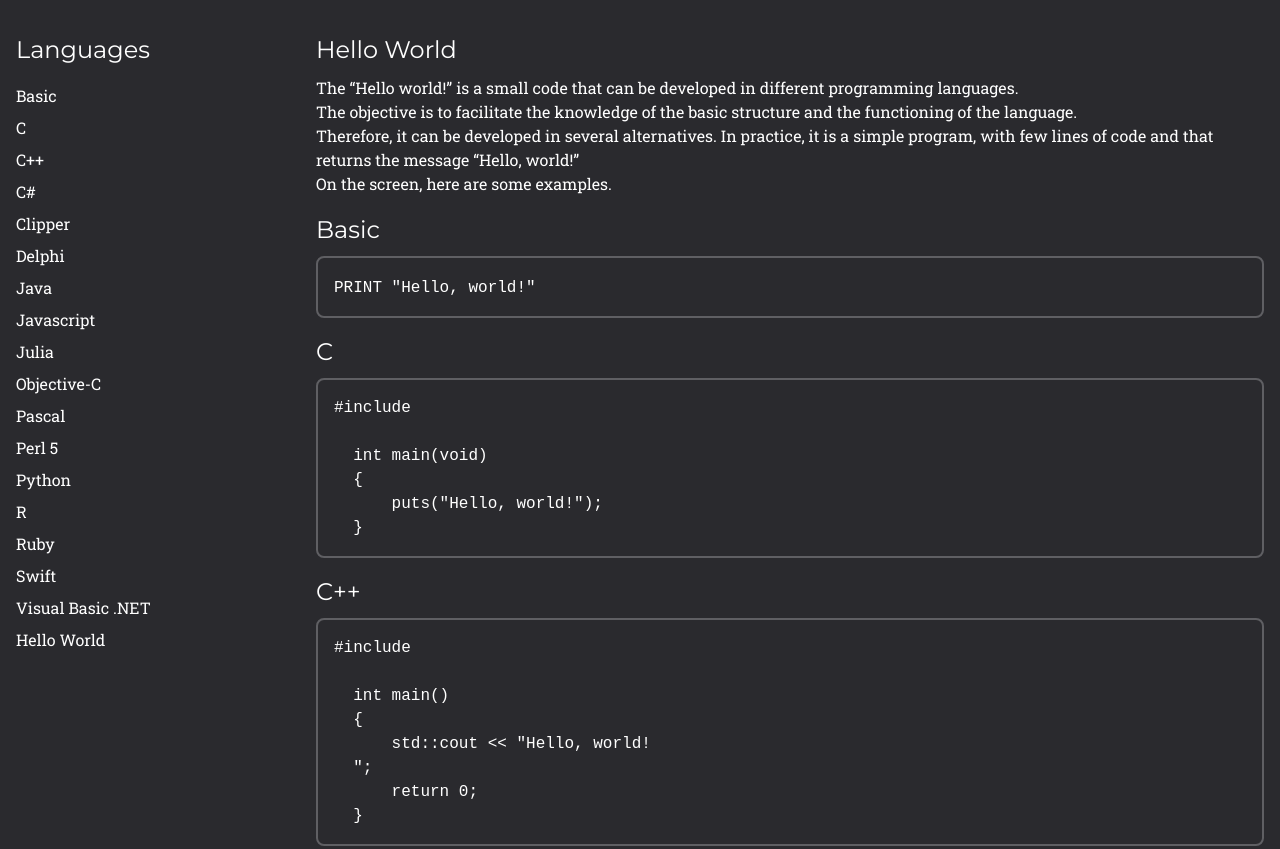
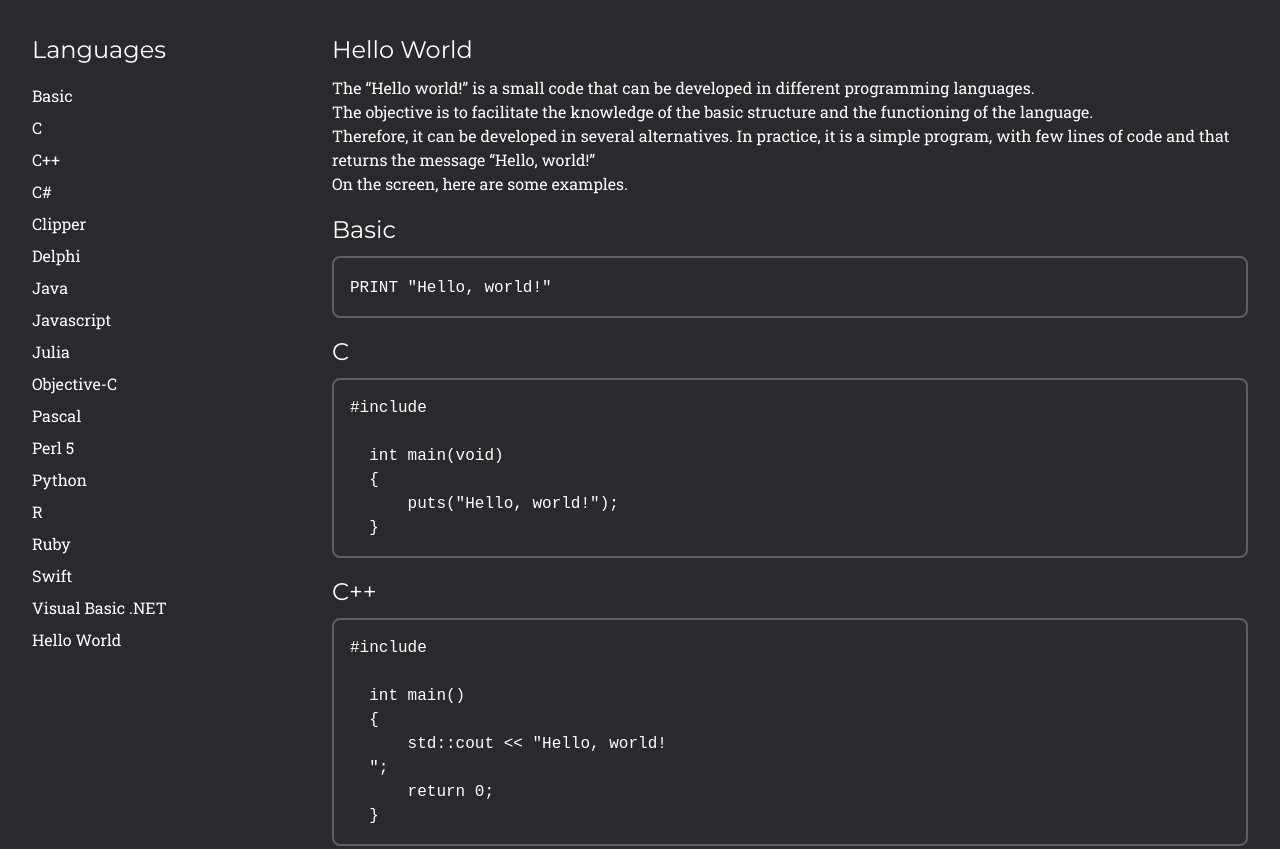
Before and after one commit to AndrewCrescencio/HelloWorld-TechnicalDocumentationPage, a plain HTML site: page index.html in a window 1280 px wide. Shown: the top 849 px of the page. Drawn offline with Linux system fonts and the light colour scheme.

Commit message:
Update style.css

```diff
--- a/style.css
+++ b/style.css
@@ -24,7 +24,7 @@ header {
 
 .navbar {
     width: 100%;
-    padding: 2rem 1rem;
+    padding: 2rem;
     position: fixed;
     top: 0;
     left: 0;
@@ -45,7 +45,6 @@ header {
     flex-direction: column;
     align-items: flex-start;
     margin-top: 1rem;
-
 }
 
 .navbar__links li {
@@ -109,6 +108,6 @@ main {
         grid-template-areas: "nav main";
     }
     main {
-        padding: 2rem 1rem;
+        padding: 2rem;
     }
 }
```
